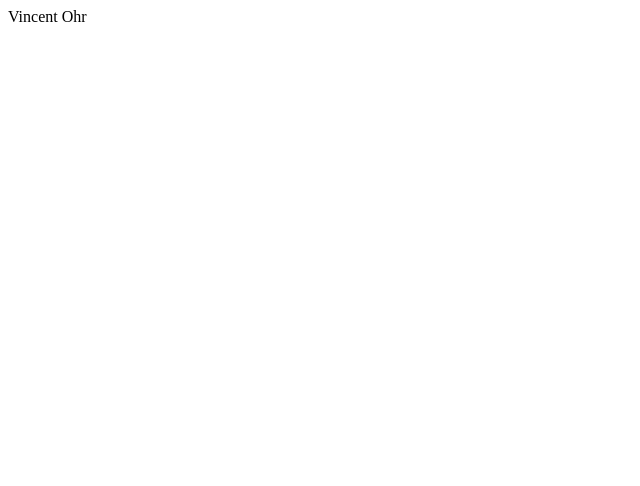
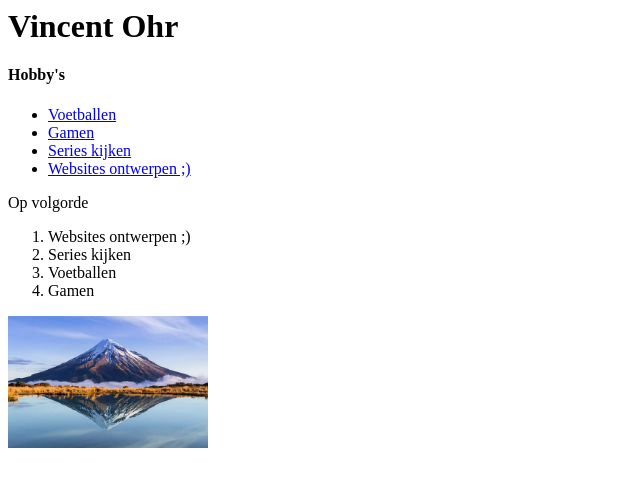
Before and after one commit to soldierVO/Wat-weet-wikipedia-3581029b, a plain HTML site: page index.html in a window 1280 px wide. Shown: the whole page, without its empty margins (0-640 px from the left). Drawn offline with Linux system fonts and the light colour scheme.

Commit message:
Add files via upload

```diff
--- a/index.html
+++ b/index.html
@@ -1 +1,23 @@
-<p>Vincent Ohr</p>
+<title>Mijn website</title>
+
+<h1>Vincent Ohr</h1>
+
+<h4>Hobby's</h4>
+
+<ul>
+    <li><a href="https://nl.wikipedia.org/wiki/Voetbal">Voetballen</a></li>
+    <li><a href="https://nl.wikipedia.org/wiki/Computerspel">Gamen</a></li>
+    <li><a href="https://nl.wikipedia.org/wiki/Netflix">Series kijken</a></li>
+    <li><a href="https://nl.wikipedia.org/wiki/Websitebouwer">Websites ontwerpen ;)</a></li>
+</ul>
+
+<p>Op volgorde</p>
+
+<ol>
+    <li>Websites ontwerpen ;)</li>
+    <li>Series kijken</li>
+    <li>Voetballen</li>
+    <li>Gamen</li>
+</ol>
+
+<img src="foto.jpg" width="200">
```
